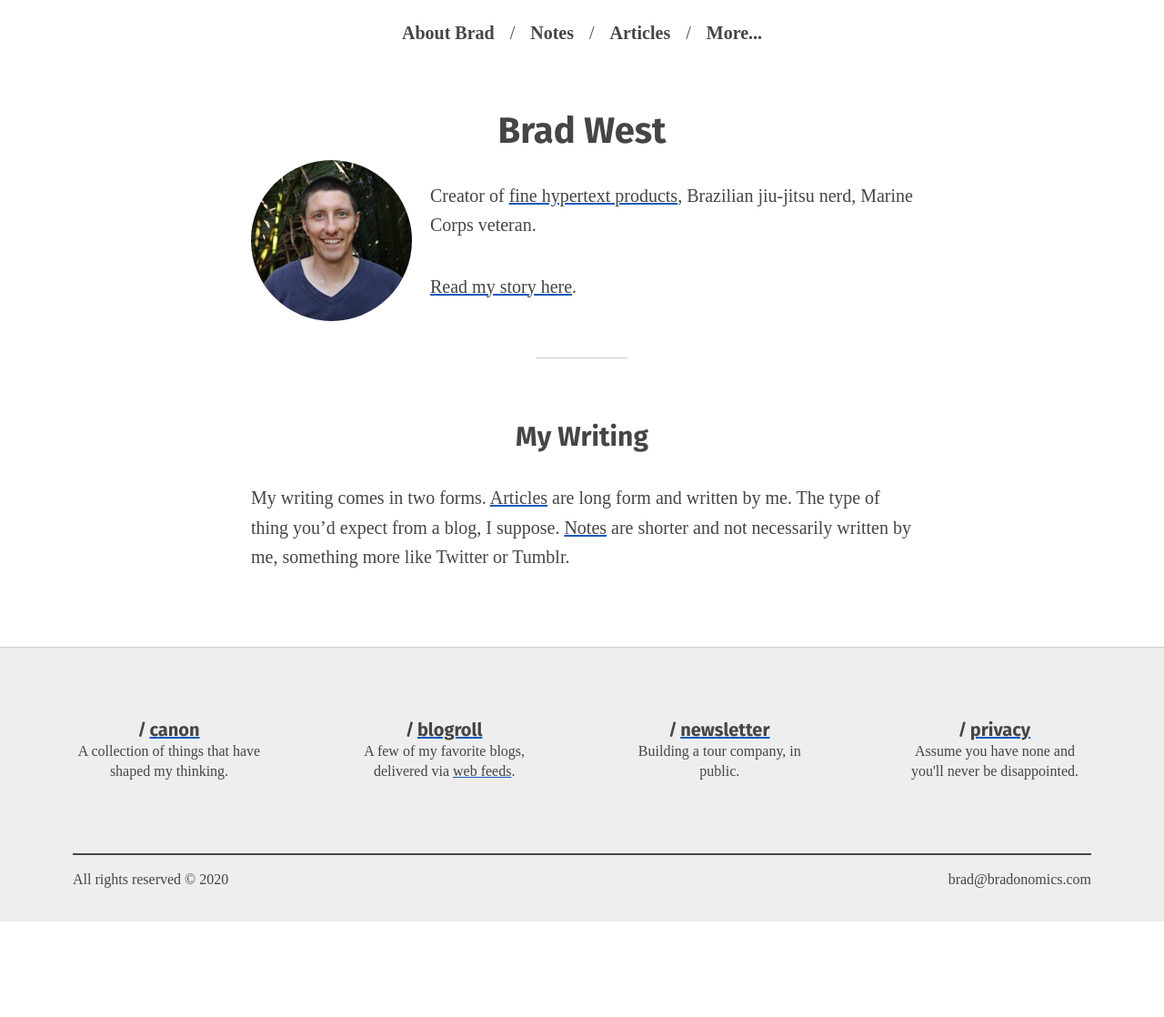
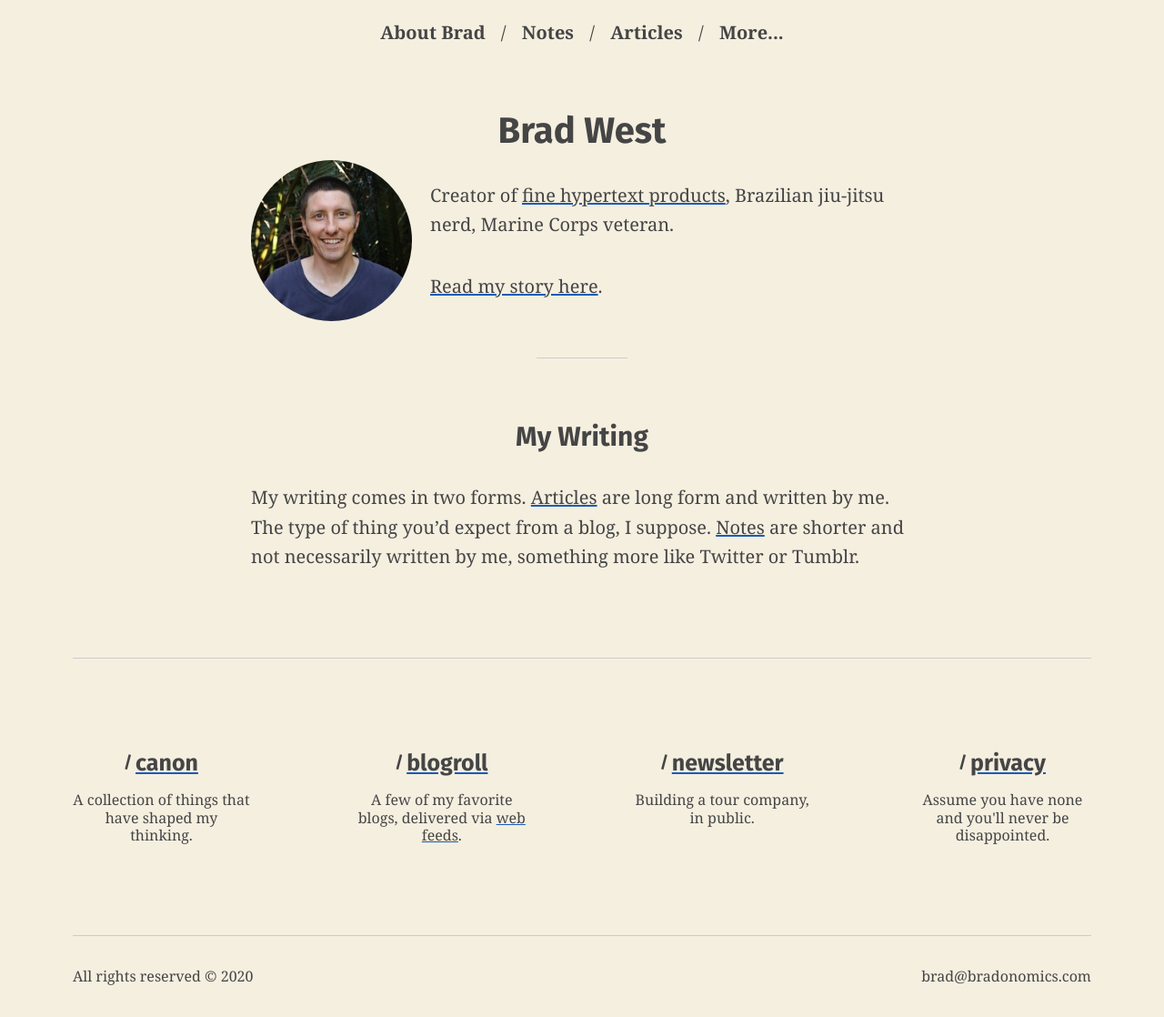
Before and after one commit to bradonomics/bradonomics.com, a Jekyll site: the page built from _pages/index.md, in a window 1280 px wide. Shown: the whole page at 91% size. Built offline with Jekyll 4.4.1, drawn with Linux system fonts in a browser that asks for light colours; before the commit the page ends 1013 px from its top, so only the background shows below that.

Commit message:
New style changes

```diff
--- a/_layouts/default.html
+++ b/_layouts/default.html
@@ -58,6 +58,8 @@
 
   <footer class="site-footer">
 
+    <hr>
+
     <nav id="footer-nav" aria-label="footer-navigation">
       <ul>
         <li>
@@ -79,9 +81,7 @@
       </ul>
     </nav>
 
-    <hr>
-
-    <div class="row">
+    <div class="bottom">
       <p class="copyright">All rights reserved &copy; {{ site.time | date: '%Y' }}</p>
       <p class="contact">brad@bradonomics.com</p>
     </div>
--- a/_sass/article.scss
+++ b/_sass/article.scss
@@ -38,14 +38,6 @@ blockquote {
   text-align: right;
 }
 
-hr {
-  width: 5em;
-  height: .05em;
-  margin: 2em auto;
-  background-color: $border-color;
-  border: 0;
-}
-
 .main footer {
   text-align: center;
 
@@ -60,7 +52,7 @@ hr {
 .note-meta {
   padding-right: 1em;
   font-size: .65em;
-  background-color: #fff;
+  background-color: $background-color;
 }
 
 .after-post-title {
--- a/_sass/base.scss
+++ b/_sass/base.scss
@@ -14,6 +14,7 @@ body {
   font-family: $font-body;
   line-height: 1.61803398875;
   color: $text-color;
+  background-color: $background-color;
 }
 
 .main {
@@ -41,3 +42,11 @@ ol,
 figure {
   margin: 0 0 1.75rem;
 }
+
+hr {
+  width: 5rem;
+  height: .05rem;
+  margin: 2em auto;
+  background-color: $border-color;
+  border: 0;
+}
--- a/_sass/footer.scss
+++ b/_sass/footer.scss
@@ -1,17 +1,21 @@
 .site-footer {
-  margin-top: 3em;
-  padding: 0 2em;
-  font-size: .8em;
-  line-height: 1.35em;
-  background-color: #eee;
-  border-top: .05em solid $border-color;
-  @media (min-width: 37.5em) {
-    padding: 0 5em;
+  margin-top: 3rem;
+  padding: 0 2rem;
+  font-size: .8rem;
+  line-height: 1.2;
+  @media (min-width: 37.5rem) {
+    padding: 0 4rem;
+  }
+
+  hr {
+    width: 100%;
+    margin: 0;
+    border: 0;
   }
 
   ul {
     @extend .row; // in utilities.scss
-    margin: 5em 0;
+    margin: 5rem 0;
     padding: 0;
     list-style: none;
   }
@@ -19,19 +23,20 @@
   li {
     flex: 0 0 100%;
     width: 100%;
-    margin-bottom: 3em;
-    @media (min-width: 37.5em) {
-      flex: 0 0 calc((100% - 8em) / 2);
-      max-width: calc((100% - 8em) / 2);
+    margin-bottom: 3rem;
+    text-align: center;
+    @media (min-width: 37.5rem) {
+      flex: 0 0 calc((100% - 5rem) / 2);
+      max-width: calc((100% - 5rem) / 2);
     }
-    @media (min-width: 60em) {
-      flex: 0 0 calc((100% - 17em) / 4);
-      max-width: calc((100% - 17em) / 4);
+    @media (min-width: 60rem) {
+      flex: 0 0 calc((100% - 17rem) / 4);
+      max-width: calc((100% - 17rem) / 4);
       margin-bottom: 0;
     }
 
     &:nth-child(n+2) {
-      @media (min-width: 37.5em) {
+      @media (min-width: 37.5rem) {
         margin-bottom: 0;
       }
     }
@@ -49,17 +54,17 @@
   .section-title {
     margin: 0;
     font-family: $font-header;
-    font-size: 1.25em;
+    font-size: 1.25rem;
     font-weight: 700;
   }
 
   .link {
     position: relative;
-    padding-left: 12px;
+    padding-left: .6rem;
 
     &::before {
       position: absolute;
-      top: .1rem;
+      top: .2rem;
       left: -.05rem;
       font-size: .9rem;
       content: '/';
@@ -67,24 +72,17 @@
 
   }
 
-  hr {
-    width: 100%;
-    margin: 0 0 1em;
-    border-style: solid;
-    border-width: .04em;
-  }
-
-  .row {
+  .bottom {
+    display: flex;
     flex-direction: column;
+    flex-wrap: wrap;
+    justify-content: space-between;
+    padding-top: 1.75rem;
     text-align: center;
-    @media (min-width: 30em) {
+    border-top: .05rem solid $border-color;
+    @media (min-width: 30rem) {
       flex-direction: row;
     }
-
-    p {
-      margin-top: 0;
-    }
-
   }
 
 }
--- a/_sass/variables.scss
+++ b/_sass/variables.scss
@@ -1,9 +1,10 @@
-$font-body: 'Times New Roman', serif;
+$font-body: Georgia, 'Times New Roman', Times, serif;
 $font-header: 'Fira Sans', sans-serif;
 $monospace-font-stack: 'Oxygen Mono', Menlo, Monaco, 'Courier New', monospace;
-$primary-color: #165bbc;
-$text-color: #454545;
-$border-color: #ccc;
+$primary-color: rgb(22, 91, 188);
+$text-color: rgb(69, 69, 69);
+$border-color: rgb(204, 204, 204);
+$background-color: rgb(245, 239, 224);
 
 $spacer: 1rem;
 
```
